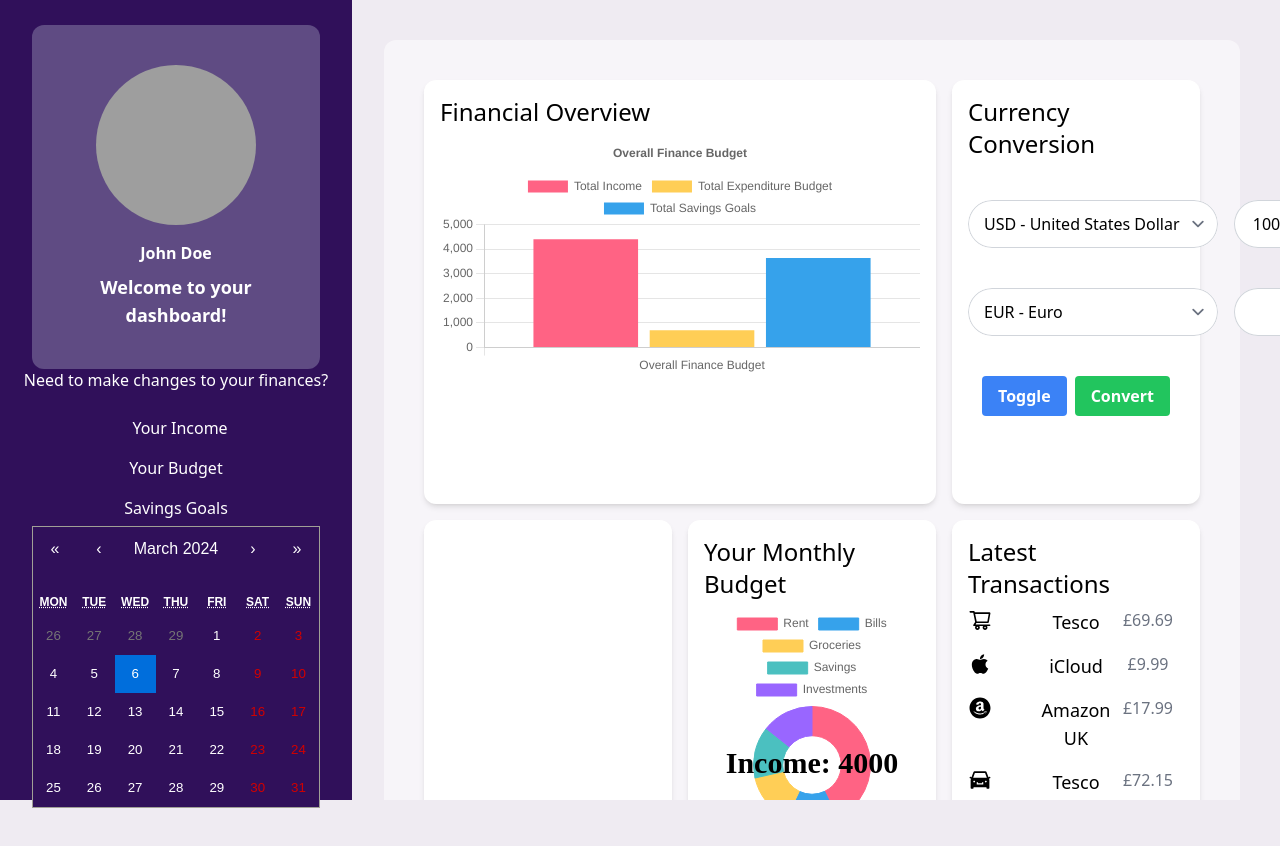
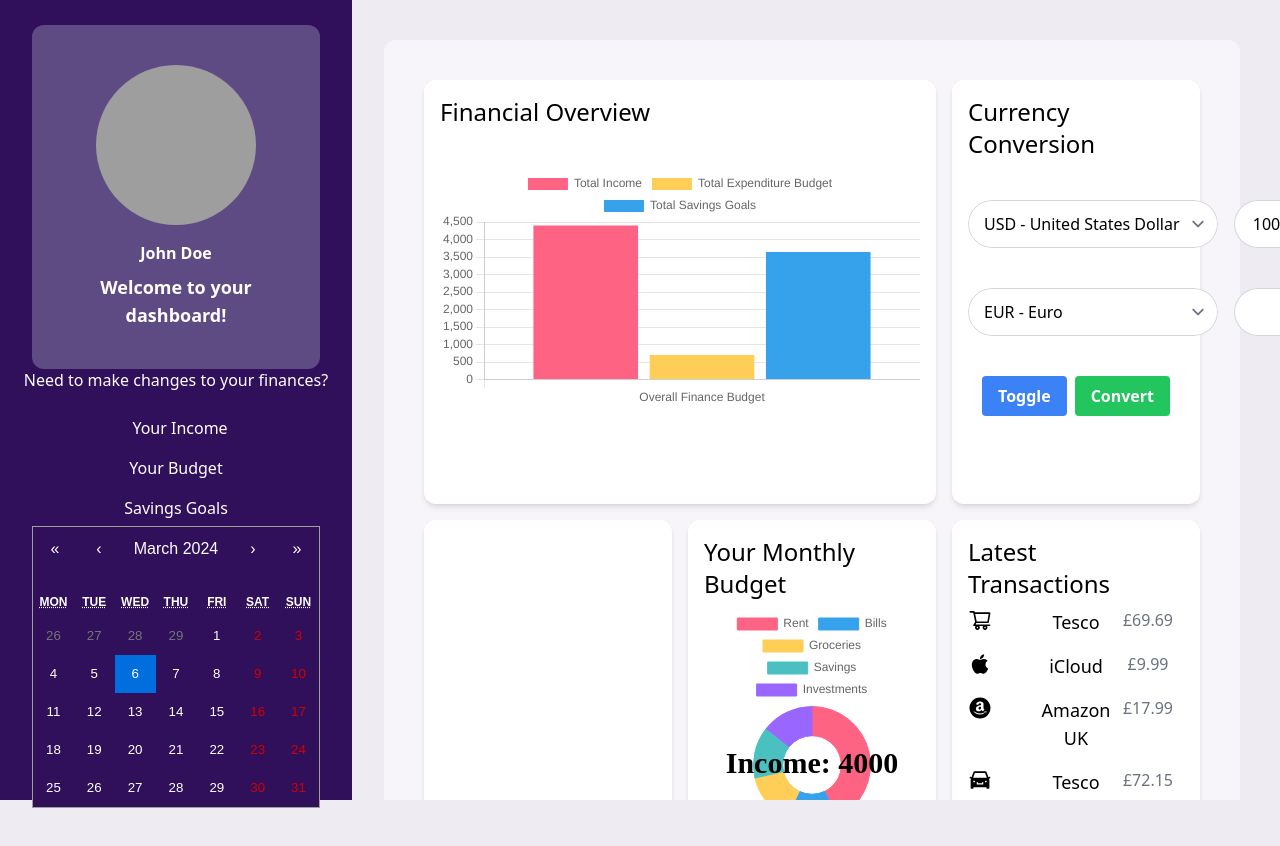
Before and after one commit to MrKatrish/insight_wallet, a React (Vite) app: page /dashboard in a window 1280 px wide. Shown: the top 846 px of the page. Built offline with nearby package versions, Linux system fonts and the light colour scheme; grey boxes are pictures that could not be loaded.

Commit message:
removed title from barchart and added margin top 10

```diff
--- a/src/components/BarChart.jsx
+++ b/src/components/BarChart.jsx
@@ -16,7 +16,6 @@ ChartJS.register(
   CategoryScale,
   LinearScale,
   BarElement,
-  Title,
   Tooltip,
   Legend
 );
@@ -58,7 +57,7 @@ export const data = {
 };
 
 function BarChart() {
-  return <Bar options={options} data={data} />;
+  return <Bar className="mt-10" options={options} data={data} />;
 }
 
 export default BarChart;
```
